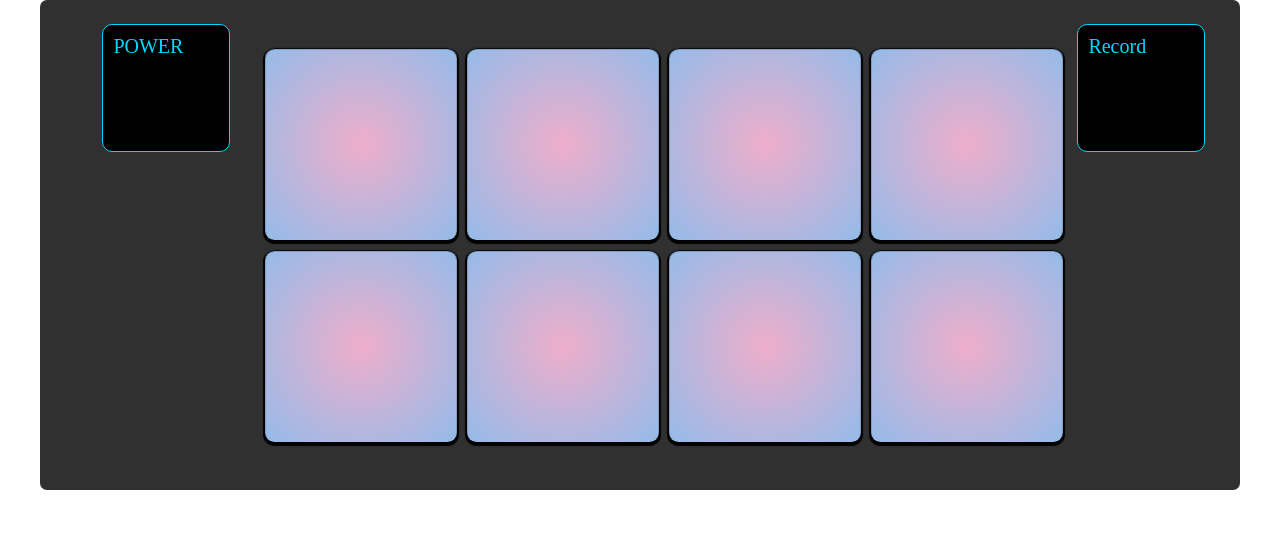
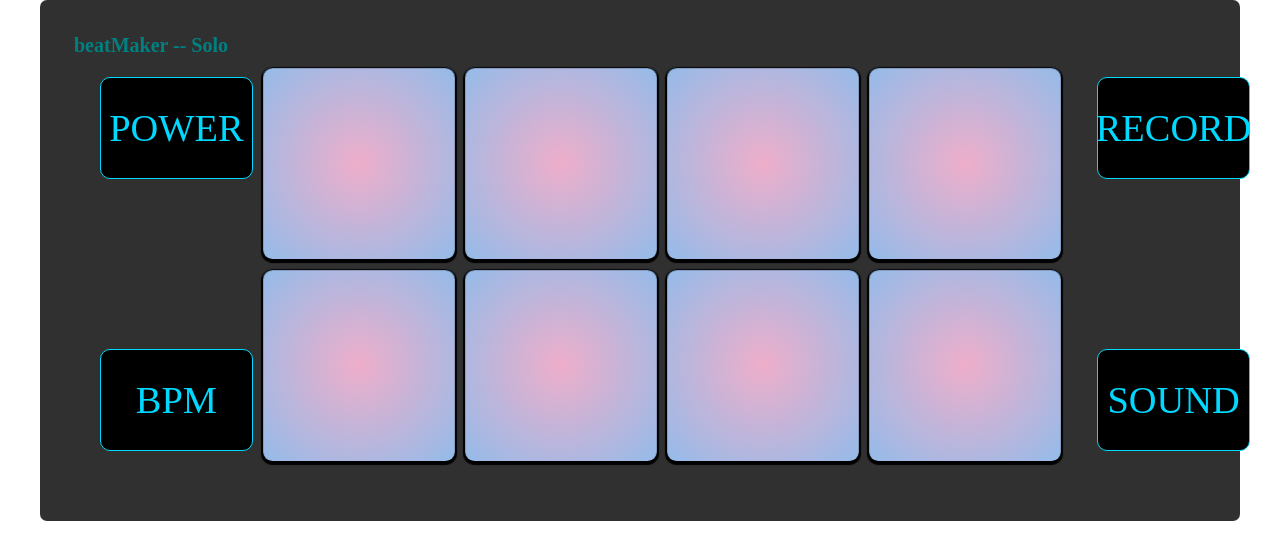
Before and after one commit to michacurri/beatMaker, a plain HTML site: page index.html in a window 1280 px wide. Drawn offline with nearby package versions, Linux system fonts and the light colour scheme.

Commit message:
styles - added grid area for more functionality - topbar - sound and bpm

```diff
--- a/index.html
+++ b/index.html
@@ -15,23 +15,50 @@
 <body>
   <main>
     <div class="wrapper">
-      <div class="machine grid">
-        <div class="control panelLeft">
-          <div class="power switch">POWER</div>
+      <div class="machineContainer grid">
+        <div class="machine grid">
+          <div class="topBar">
+            <div class="topLeft">
+              <h1>beatMaker -- Solo</h1>
+            </div>
+            <div class="topCenter lightBar"></div>
+            <div class="topRight"></div>
+          </div>
+          <div class="control panelLeft flex flexColumn">
+            <div class="power switch">
+              <p>power</p>
+            </div>
+            <div class="bpm switch">
+              <p>bpm</p>
+            </div>
+          </div>
+          <div class="control panelRight flex flexColumn">
+            <div class="record switch">
+              <p>record</p>
+            </div>
+            <div class="sound switch">
+              <p>sound</p>
+            </div>
+          </div>
+          <ul class="beatGrid grid">
+            <li id="p1" data-key="69" class="pad"><audio id="e" data-key="69"
+                src="./assets/sounds/808/808-crash-1.wav"></audio></li>
+            <li id="p2" data-key="82" class="pad"><audio id="r" data-key="82"
+                src="./assets/sounds/808/808-hi-hat-13.wav"></audio></li>
+            <li id="p3" data-key="85" class="pad"><audio id="u" data-key="85"
+                src="./assets/sounds/808/808-hi-hat-fatTape-closed.wav"></audio></li>
+            <li id="p4" data-key="73" class="pad"><audio id="i" data-key="73"
+                src="./assets/sounds/808/808-snare-2.wav"></audio></li>
+            <li id="p5" data-key="68" class="pad"><audio id="d" data-key="68"
+                src="./assets/sounds/808/808-kick-1.wav"></audio></li>
+            <li id="p6" data-key="70" class="pad"><audio id="f" data-key="70"
+                src="./assets/sounds/808/808-kick-2.wav"></audio></li>
+            <li id="p7" data-key="74" class="pad"><audio id="j" data-key="74"
+                src="./assets/sounds/808/808-pitched-c-04.wav"></audio></li>
+            <li id="p8" data-key="75" class="pad"><audio id="k" data-key="75"
+                src="./assets/sounds/808/808-snare-1.wav"></audio></li>
+          </ul>
         </div>
-        <div class="control panelRight">
-          <div class="record switch">Record</div>
-        </div>
-        <ul class="beatGrid grid">
-          <li id="p1" data-key="69" class="pad"><audio id="e" data-key="69" src="./assets/sounds/808/808-crash-1.wav"></audio></li>
-          <li id="p2" data-key="82" class="pad"><audio id="r" data-key="82" src="./assets/sounds/808/808-hi-hat-13.wav"></audio></li>
-          <li id="p3" data-key="85" class="pad"><audio id="u" data-key="85" src="./assets/sounds/808/808-hi-hat-fatTape-closed.wav"></audio></li>
-          <li id="p4" data-key="73" class="pad"><audio id="i" data-key="73" src="./assets/sounds/808/808-snare-2.wav"></audio></li>
-          <li id="p5" data-key="68" class="pad"><audio id="d" data-key="68" src="./assets/sounds/808/808-kick-1.wav"></audio></li>
-          <li id="p6" data-key="70" class="pad"><audio id="f" data-key="70" src="./assets/sounds/808/808-kick-2.wav"></audio></li>
-          <li id="p7" data-key="74" class="pad"><audio id="j" data-key="74" src="./assets/sounds/808/808-pitched-c-04.wav"></audio></li>
-          <li id="p8" data-key="75" class="pad"><audio id="k" data-key="75" src="./assets/sounds/808/808-snare-1.wav"></audio></li>
-        </ul>
       </div>
     </div>
   </main>
--- a/styles/sass/global-typo-setup/_global.scss
+++ b/styles/sass/global-typo-setup/_global.scss
@@ -8,6 +8,10 @@
   @include flex();
 }
 
+.flexColumn {
+  @include flexColumn();
+}
+
 .alignCenter {
   @include alignCenter();
 }
--- a/styles/sass/layout/_main.scss
+++ b/styles/sass/layout/_main.scss
@@ -2,53 +2,78 @@
   max-width: 1200px;
   margin: 0 auto;
 }
-
 
 .machine {
   background-color: #303030;
   border-radius: 7px 7px;
   // margin: 2vw;
   padding: 2%;
-  grid-template-columns: 1fr 4fr 1fr;
-  grid-template-rows: 1fr;
-  justify-self: center;
+  grid-template-columns: 1fr 3fr 1fr;
+  grid-template-rows: 0.2fr 1fr;
   width: 100%;
+  align-items: center;
+
+  .topLeft {
+    grid-column: 1 / 1;
+    grid-row: 1 / 1;
+    margin: 1rem;
+    color: teal;
+  }
+
+  .topCenter {
+    grid-column: 2 / 4;
+    grid-row: 1 / 1;
+  }
+
+  .topRight {
+    grid-column: 5 / -1;
+    grid-row: 1 / 1;
+  }
 
   .control {
-    // height: 20vw;
-    // background-color: darkslategrey;
-    border-radius: 10px 10px 0 0;
+    justify-content: space-between;
+    align-items: center;
+    height: 100%;
+  }
 
   .panelLeft {
-      margin: 2vw;
+    margin: 1vw;
     grid-column: 1 / 1;
-      grid-row: 1 / -1;
+    grid-row: 2 / 2;
   }
 
   .panelRight {
-      margin: 2vw;
+    margin: 1vw;
     grid-column: 5 / -1;
-      grid-row: 1 / -1;
+    grid-row: 2 / 2;
   }
 
-  }
 
   .switch {
+    display: flex;
     padding: 1rem;
-    margin-left: 3vw;
     border-radius: 10px;
-    height: 10vw;
-    width: 10vw;
+    height: 8vw;
+    width: 12vw;
+    margin: 1rem;
     border: 1px solid rgb(0, 217, 255);
     background-color: black;
     color: rgb(0, 217, 255);
     font-size: 2rem;
+    justify-content: center;
+    align-items: center;
+
+    p {
+      font-size: 3vw;
+      text-transform: uppercase;
+    }
+  }
 }
 
 
 .beatGrid {
   grid-column: 2 / -2;
-    grid-row: 1 / -1;
+  grid-row: 2 / -1;
   // padding: 5%;
   border-radius: 0 0 10px 10px;
   background: #303030;
@@ -56,13 +81,6 @@
   grid-template-rows: repeat(2, 1fr);
   grid-column-gap: 1rem;
   grid-row-gap: 1rem;
-
-    @include mediaQ(tablet) {
-      padding: 3%;
-    }
-  }
-}
-
 
   .pad {
     height: 15vw;
@@ -75,6 +93,7 @@
     transition: all 100ms;
     position: relative;
 
+  }
 }
 
 #p1 {
```
Also changed, not shown: styles/style.css. Lines whose indentation alone changed are shown as unchanged.
